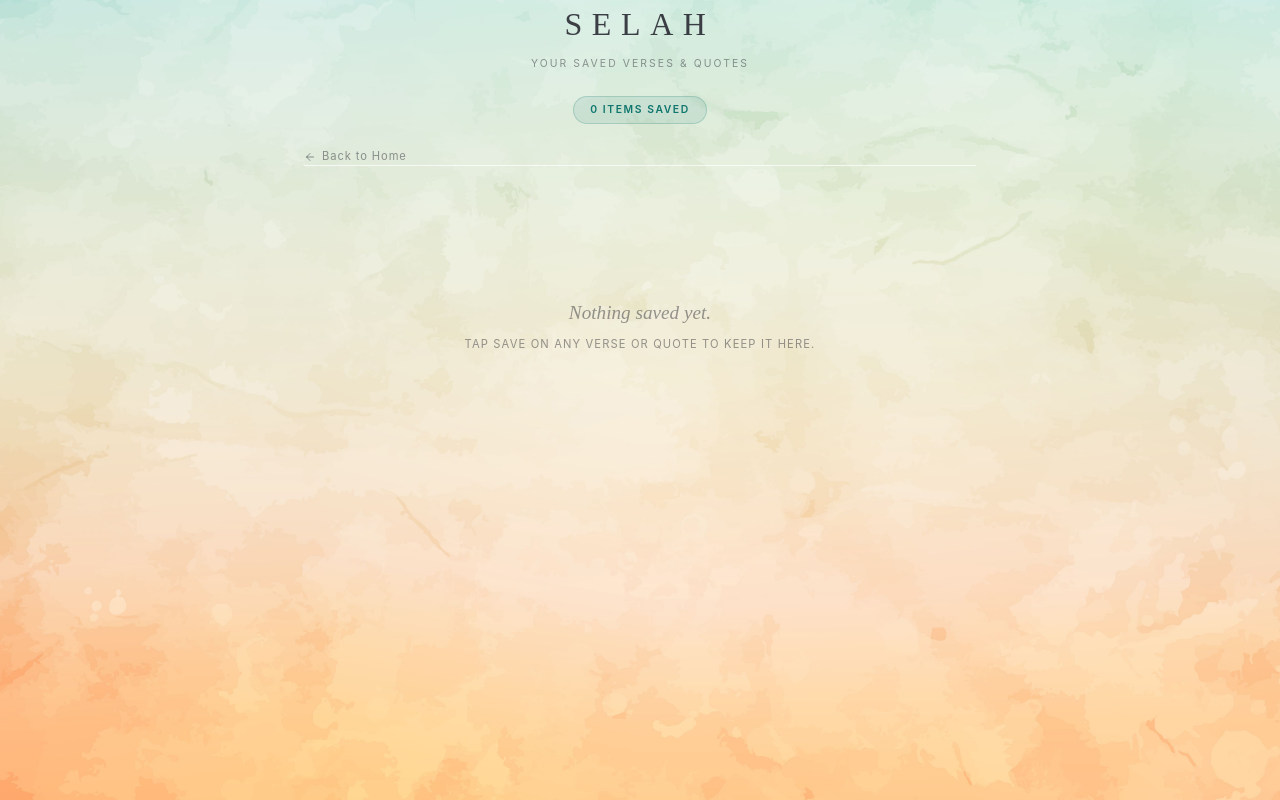
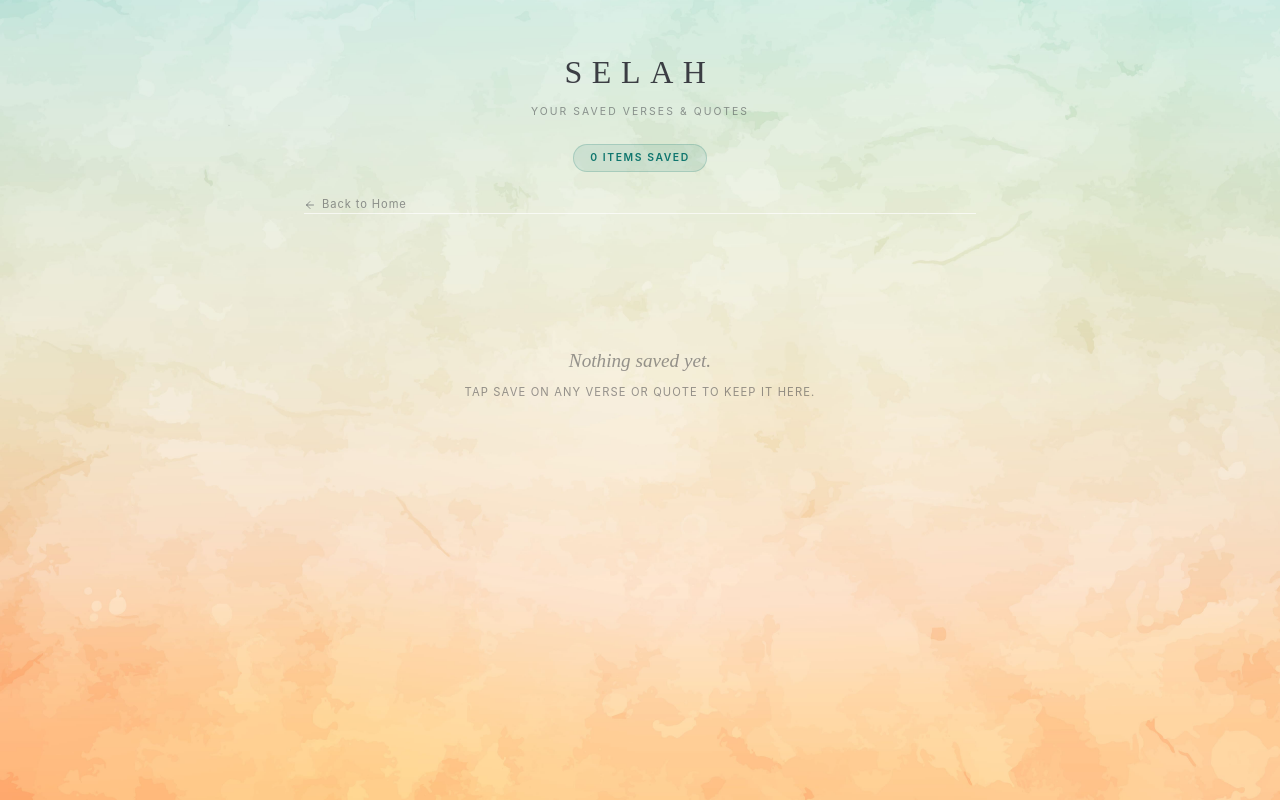
Before and after one commit to raumedeuter/selah, a React (Vite) app: page /favourites in a window 1280 px wide. Built offline with nearby package versions, Linux system fonts and the light colour scheme.

Commit message:
pushed hero bbelow dynamic island

```diff
--- a/src/pages/Favourites.jsx
+++ b/src/pages/Favourites.jsx
@@ -3,8 +3,8 @@ import { useNavigate } from "react-router-dom";
 import { ArrowLeft, Trash2, BookOpen, Quote } from "lucide-react";
 import { useFavourites } from "../hooks/useFavourites";
 import { useTheme } from "../context/useTheme";
-import votdBgLight from '../assets/votd-bg.jpg'
-import votdBgDark from '../assets/votd-bg-dark.jpg'
+import votdBgLight from "../assets/votd-bg.jpg";
+import votdBgDark from "../assets/votd-bg-dark.jpg";
 
 function Favourites() {
   const navigate = useNavigate();
@@ -40,8 +40,9 @@ function Favourites() {
       <div className="w-full max-w-2xl mx-auto flex flex-col flex-1">
         {/* Hero */}
         <div
-          className="w-full flex flex-col items-center text-center px-8 pt-12 pb-8"
+          className="w-full flex flex-col items-center text-center px-8 pb-8"
           style={{
+            paddingTop: "calc(env(safe-area-inset-top) + 3rem)",
             borderBottom: `1px solid ${cardBorder}`,
             marginBottom: "2rem",
           }}
```
